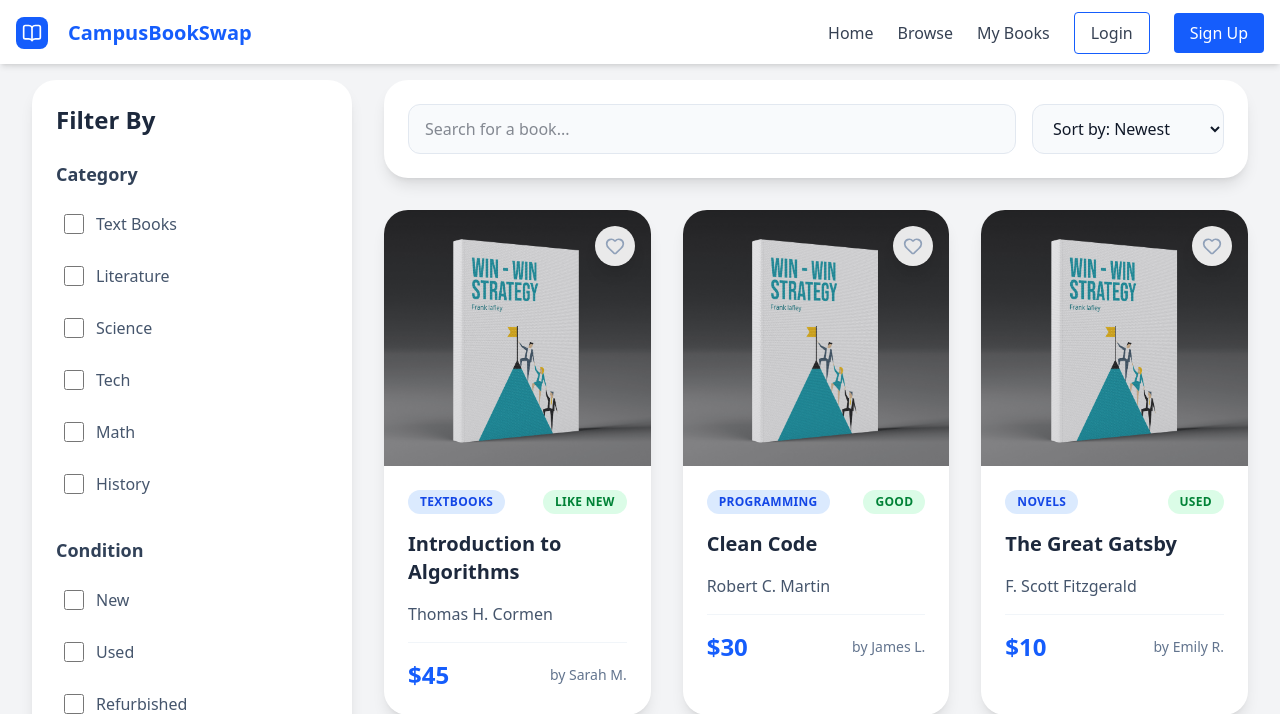
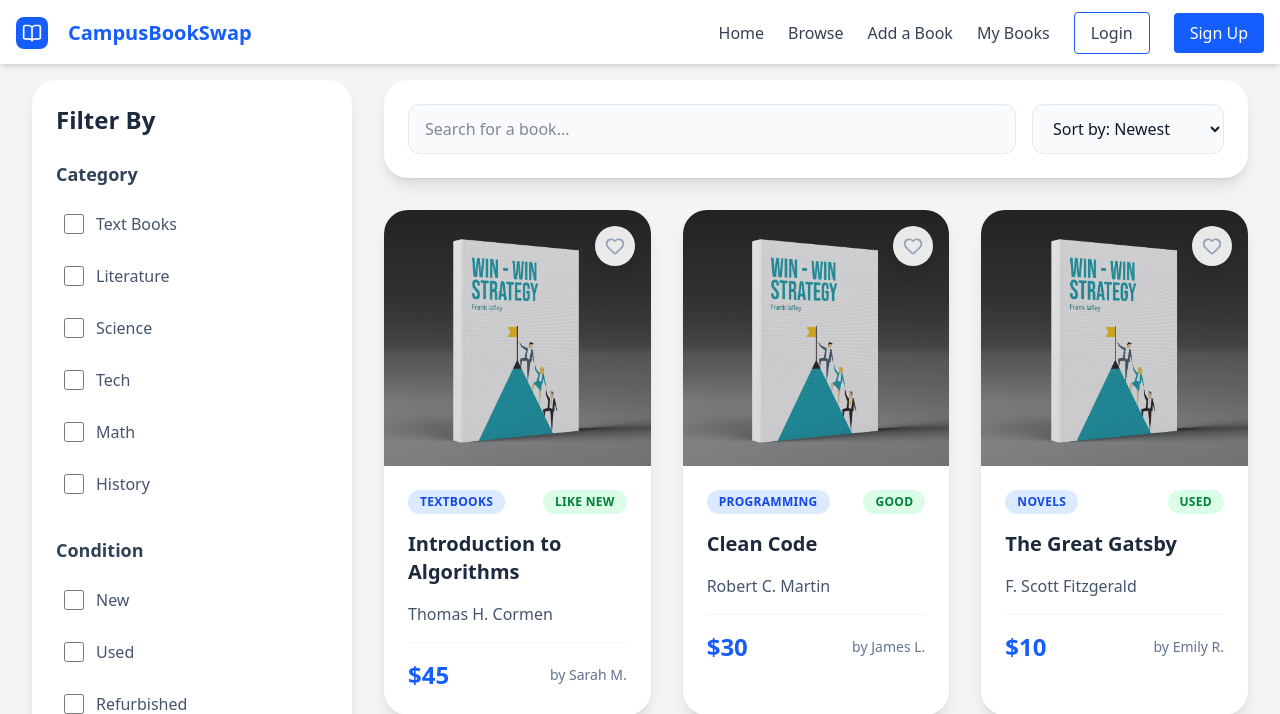
Before and after one commit to themiya-kaluarachchi/CampusBookSwap---PHP-group-project, a PHP site: page /index.php?page=browse in a window 1280 px wide. Shown: the top 714 px of the page. Run offline with PHP 8.4, Linux system fonts and the light colour scheme.

Commit message:
feat: add add_a_book.php file and update that into index.php and navbar.php

```diff
--- a/index.php
+++ b/index.php
@@ -19,6 +19,9 @@
   case 'browse':
     include 'views/books/browse.php';
     break;
+  case 'add_a_book':
+    include 'views/post/add_a_book.php';
+    break;
   default:
     include 'views/404.php';
     break;
--- a/views/partials/navbar.php
+++ b/views/partials/navbar.php
@@ -19,6 +19,7 @@
     <div class="hidden md:flex space-x-6 items-center">
       <a href="index.php" class="text-gray-700 hover:text-blue-600">Home</a>
       <a href="index.php?page=browse" class="text-gray-700 hover:text-blue-600">Browse</a>
+      <a href="index.php?page=add_a_book" class="text-gray-700 hover:text-blue-600">Add a Book</a>
       <?php #if ($isLoggedIn): ?>
         <a href="index.php?page=mybooks.php" class="text-gray-700 hover:text-blue-600">My Books</a>
         <!-- <a href="index.php?page=logout.php" class="text-gray-700 hover:text-blue-600">Logout</a> -->
```
Also changed, not shown: views/post/add_a_book.php (added).
